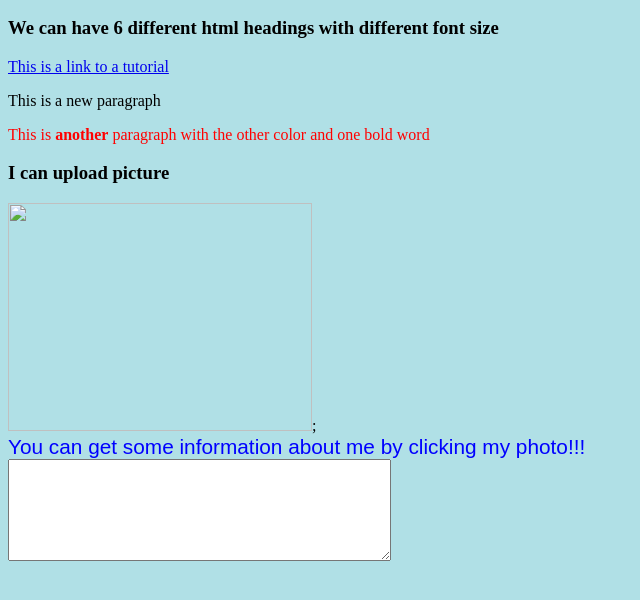
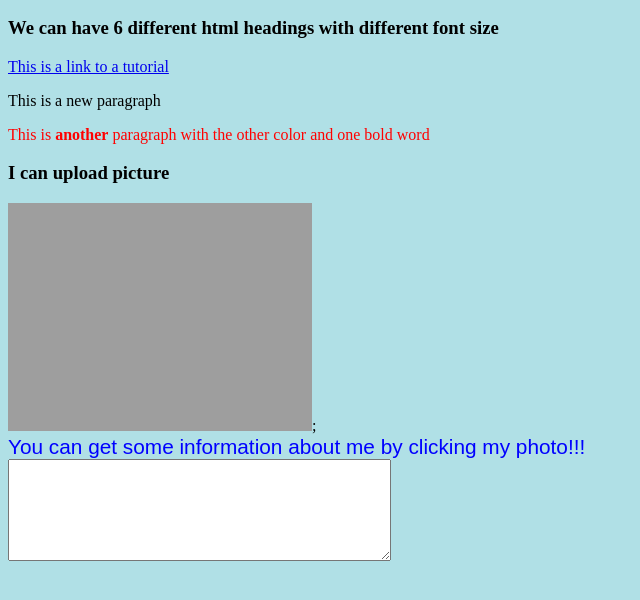
Before and after one commit to LyanaMazur/sample195-1, a plain HTML site: page index.html in a window 1280 px wide. Shown: the part 110-710 px from the top of the page, without its empty margins (0-640 px from the left). Drawn offline with Linux system fonts and the light colour scheme; the site is published under a folder, as on GitHub Pages, so addresses that start at the root find nothing.

Commit message:
add new file

```diff
--- a/index.html
+++ b/index.html
@@ -16,7 +16,7 @@
 
 
 
-<img id="myImg" src="/NewFolder/me.jpg" width="304" height="228" style= "cursor:pointer">;
+<img id="myImg" src="NewFolder/me.jpg" width="304" height="228" style= "cursor:pointer">;
 
 <figcaption style="color:blue; font-size:130%; font-family:arial"> You can get some information about me by clicking my photo!!! </figcaption>
 
```
